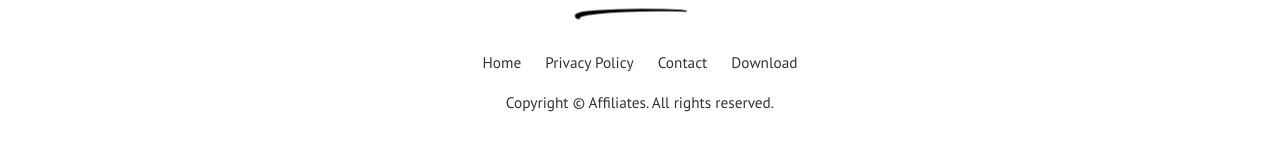
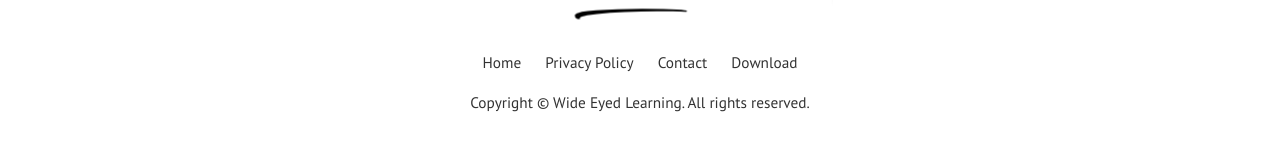
Before and after one commit to Byron1000000/wide-eyed-learning, a Jekyll site: the page built from index.html, in a window 1280 px wide and 900 px high, scrolled down 1340 px. Shown: the part 755-897 px from the top of the window. Built offline with Jekyll 4.4.1, drawn with Linux system fonts in a browser that asks for light colours; the list of posts is cut into pages by our own code; comment, search, counter and statistics services are not loaded.

Commit message:
Update _config.yml

```diff
--- a/_config.yml
+++ b/_config.yml
@@ -1,12 +1,12 @@
-title: "Affiliates"
-email: wowthemesnet@gmail.com
-timezone: UTC
+title: "Wide Eyed Learning"
+email: bjacollins@icloud.com
+timezone: GMT
 url: "https://byron1000000.github.io"
 baseurl: "/wide-eyed-learning"
 permalink: "/:title/"
 logo: 'assets/images/logo.png'
 favicon: 'assets/images/favicon.ico'
-author: Sal
+author: Byron
 paginate: 30
 disqus: 'demowebsite'
 locale: en_us
```
